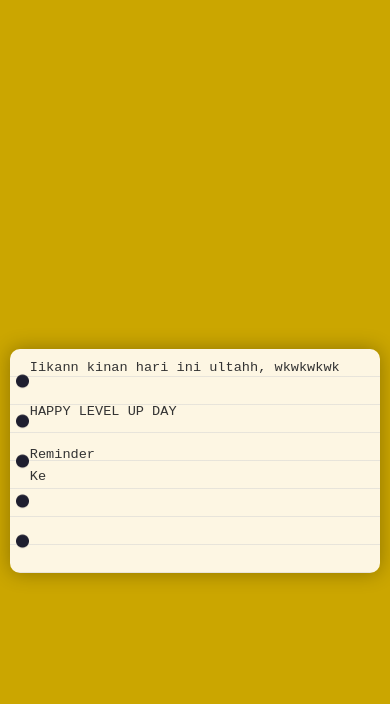
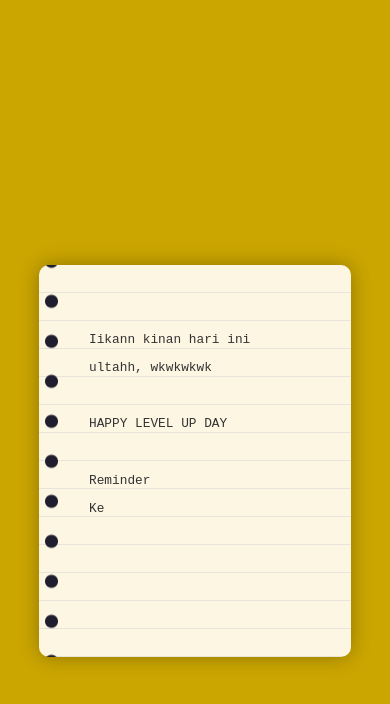
Before and after one commit to rifkiadhim/HBDkinan, a plain HTML site: page index.html in a window 390 px wide. Both pictures are taken after a click on the button "jawab dulu baru klik". Drawn offline with Linux system fonts and the light colour scheme.

Commit message:
Update style.css

```diff
--- a/style.css
+++ b/style.css
@@ -46,14 +46,13 @@ body {
     #d2d2d2 28px
   );
   color: #333;
-  padding: 30px 30px 30px 70px;
   border-radius: 10px;
-  width: 80%;
+  padding: 50px;
   max-width: 500px;
   height: auto;
   box-shadow: 0 0 20px rgba(0, 0, 0, 0.3);
-  font-size: 1.1rem;
-  line-height: 1.6;
+  font-size: 0.9 rem;
+  line-height: 2.2;
   text-align: left;
   position: relative;
   white-space: pre-wrap;
@@ -62,7 +61,7 @@ body {
   overflow: visible;
 }
 .letter p {
-  margin-top: -55px;
+  margin-top: -45px;
   overflow: hidden;
 }
 .letter::before {
@@ -101,10 +100,10 @@ body {
   }
 
   .letter {
-    width: 95%;
+    width: 80%;
     height: auto; /* tinggi menyesuaikan konten */
-    padding: 20px;
-    font-size: 0.85rem;
+    padding: 50px;
+    font-size: 0.8rem;
   }
 
   .signature {
```
